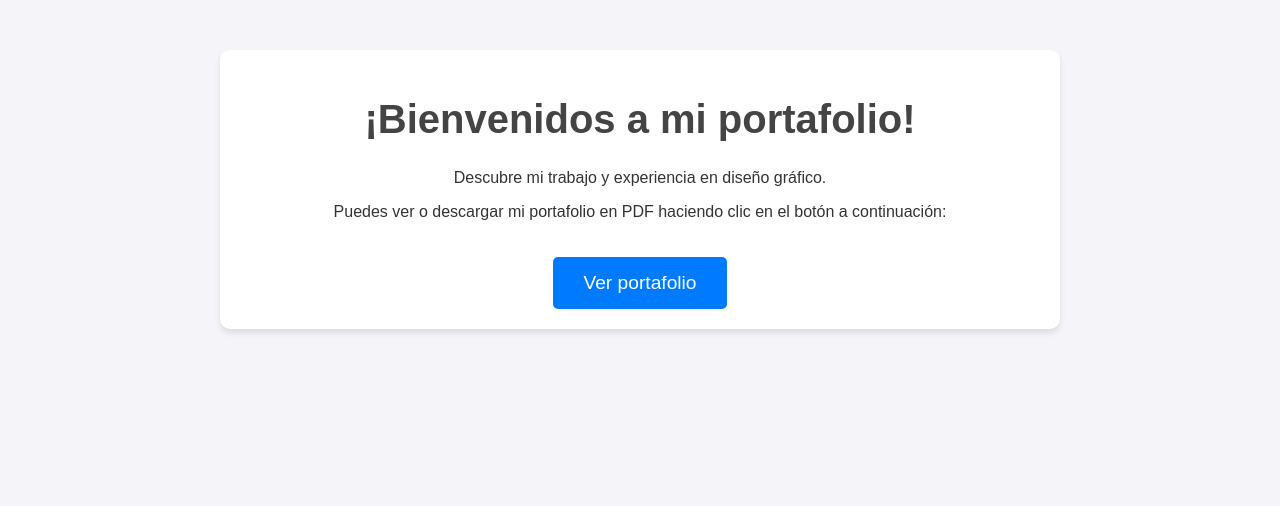
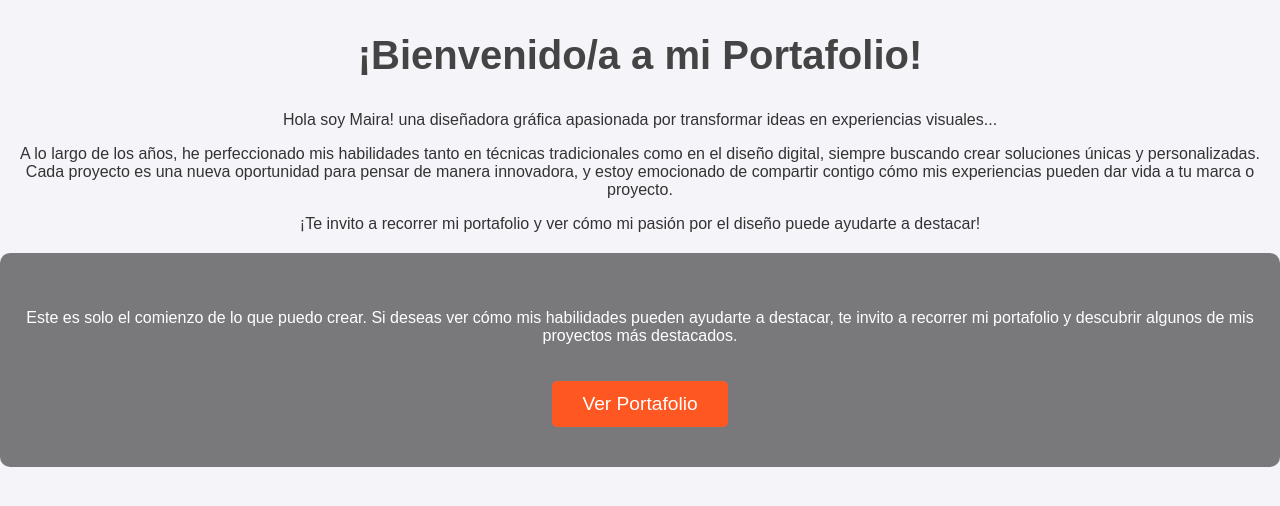
Before and after one commit to milimartinetti/mi-portafolio, a plain HTML site: page index.html in a window 1280 px wide. Drawn offline with Linux system fonts and the light colour scheme.

Commit message:
Actualizar diseño

```diff
--- a/index.html
+++ b/index.html
@@ -1,17 +1,28 @@
 <!DOCTYPE html>
 <html lang="es">
 <head>
-    <meta charset="UTF-8">
-    <meta name="viewport" content="width=device-width, initial-scale=1.0">
-    <title>Mi Portafolio</title>
-    <link rel="stylesheet" href="styles.css">
+  <meta charset="UTF-8">
+  <meta name="viewport" content="width=device-width, initial-scale=1.0">
+  <title>Mi Portafolio</title>
+  <link rel="stylesheet" href="styles.css">
 </head>
 <body>
-    <div class="container">
-        <h1>¡Bienvenidos a mi portafolio!</h1>
-        <p>Descubre mi trabajo y experiencia en diseño gráfico.</p>
-        <p>Puedes ver o descargar mi portafolio en PDF haciendo clic en el botón a continuación:</p>
-        <a href="portafolio.pdf" class="button" target="_blank">Ver portafolio</a>
-    </div>
+  <!-- Sección de bienvenida con storytelling -->
+  <section class="story">
+    <h1>¡Bienvenido/a a mi Portafolio!</h1>
+    <p>Hola soy Maira! una diseñadora gráfica apasionada por transformar ideas en experiencias visuales...</p>
+    <p>A lo largo de los años, he perfeccionado mis habilidades tanto en técnicas tradicionales como en el diseño digital, siempre buscando crear soluciones únicas y personalizadas. Cada proyecto es una nueva oportunidad para pensar de manera innovadora, y estoy emocionado de compartir contigo cómo mis experiencias pueden dar vida a tu marca o proyecto.</p>
+    <p>¡Te invito a recorrer mi portafolio y ver cómo mi pasión por el diseño puede ayudarte a destacar!</p>
+  </section>
+
+  <!-- Nueva sección de invitación para ver el portafolio -->
+  <section class="portfolio-invitation">
+    <p>Este es solo el comienzo de lo que puedo crear. Si deseas ver cómo mis habilidades pueden ayudarte a destacar, te invito a recorrer mi portafolio y descubrir algunos de mis proyectos más destacados.</p>
+    <a href="portafolio.pdf" class="button">Ver Portafolio</a>
+  </section>
+
+  <footer>
+    <!-- Pie de página o información de contacto -->
+  </footer>
 </body>
 </html>
--- a/styles.css
+++ b/styles.css
@@ -40,3 +40,28 @@ h1 {
 .button:hover {
     background-color: #0056b3;
 }
+
+.portfolio-invitation {
+    background-color: rgba(0, 0, 0, 0.5); /* Fondo oscuro y translúcido */
+    color: white;
+    padding: 40px 20px;
+    margin: 20px 0;
+    border-radius: 10px;
+    text-align: center;
+  }
+
+  .portfolio-invitation .button {
+    background-color: #FF5722;
+    color: white;
+    padding: 12px 30px;
+    font-size: 1.2rem;
+    text-decoration: none;
+    border-radius: 5px;
+    margin-top: 20px;
+    display: inline-block;
+    transition: background-color 0.3s;
+  }
+
+  .portfolio-invitation .button:hover {
+    background-color: #E64A19;
+  }
```
